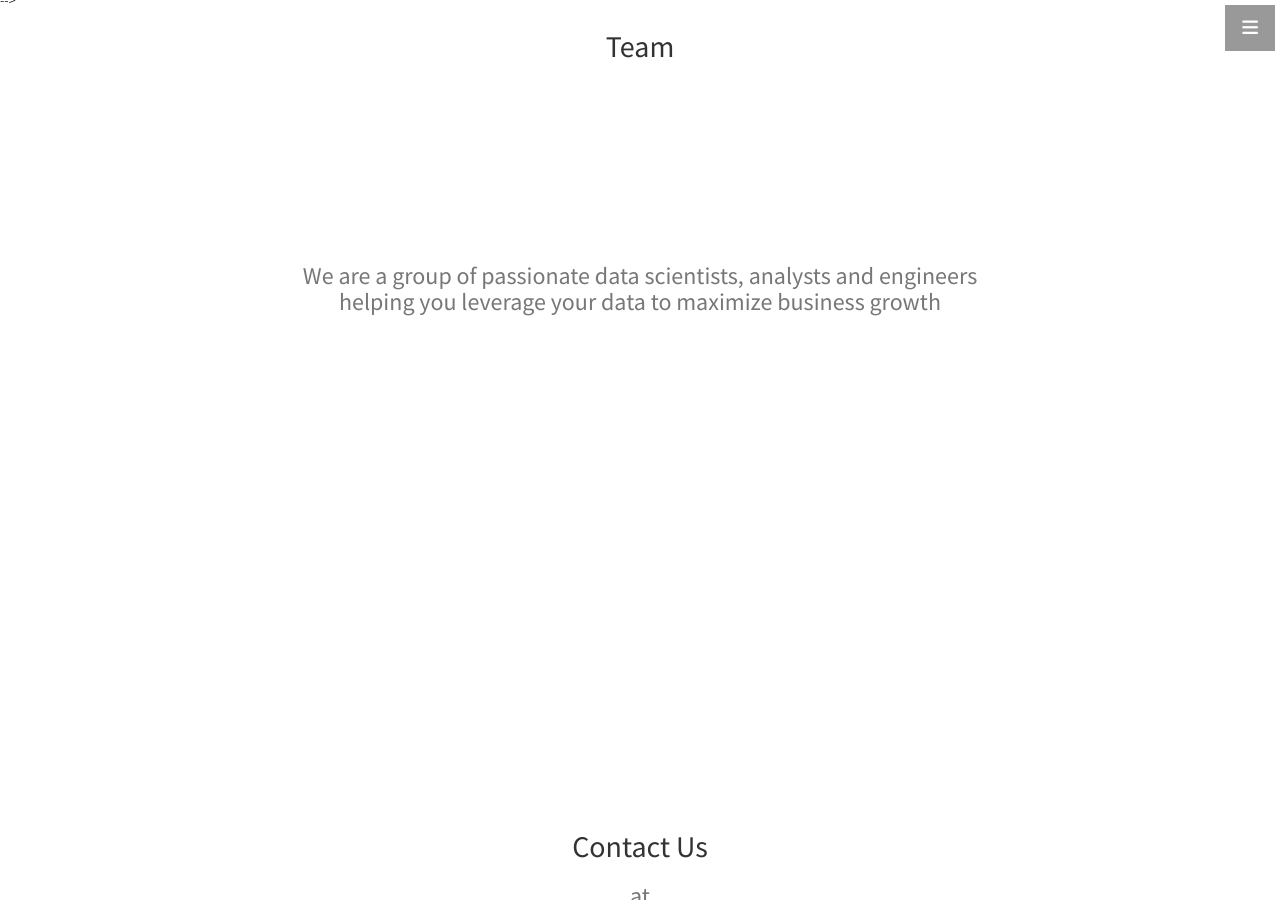
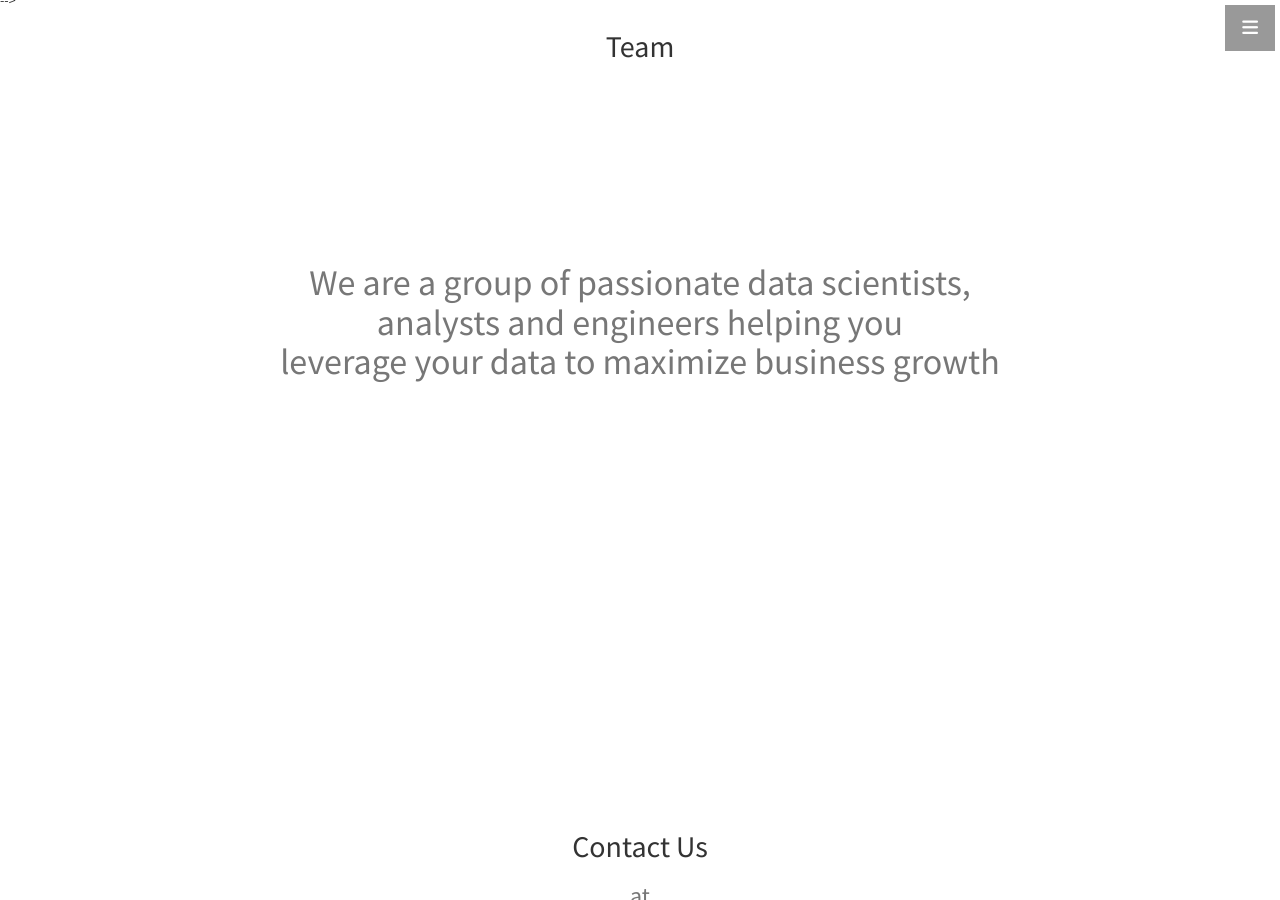
Before and after one commit to Predicon/prediconio, a Jekyll site: the page built from index.html, in a window 1280 px wide and 900 px high, scrolled down 1684 px. Built offline with Jekyll 4.4.1, drawn with Linux system fonts in a browser that asks for light colours; nearby versions of some CDN libraries.

Commit message:
Update teams.html

```diff
--- a/_includes/teams.html
+++ b/_includes/teams.html
@@ -5,7 +5,7 @@
                 <div class="col-lg-12 text-center team-description">
                     <h2 class="section-heading">Team</h2>
                     <div class="team-content">
-                    <h3 class="section-subheading text-muted">We are a group of passionate data scientists, analysts and engineers helping you leverage your data to maximize business growth</h3>
+                    <h1 class="section-subheading text-muted">We are a group of passionate data scientists, analysts and engineers helping you <br>leverage your data to maximize business growth</h1>
                     </div>
                </div>
             </div>
```
